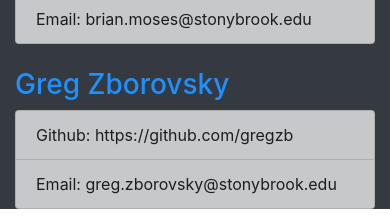
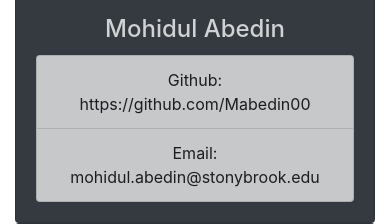
Before and after one commit to bmoses00/SBUHacks2020, a Flask app: page /contacts in a window 390 px wide. Shown: the part 615-839 px from the top of the page. Run offline with Flask 2, Linux system fonts and the light colour scheme; parts of the project's set-up code (start-up, migrations or seed data) failed here and were passed over; some libraries are stand-ins or nearby versions.

Commit message:
fixed contacts page

```diff
--- a/static/css/style.css
+++ b/static/css/style.css
@@ -26,7 +26,7 @@
     height: 400px;
 }
 .name{
-    color:dodgerblue;
+    color:#d1d2d4;
 }
 
 .resource_image{
--- a/static/js/graphs.js
+++ b/static/js/graphs.js
@@ -23,6 +23,9 @@
           columns: [
             sorting_arr,
           ],
+          colors: {
+               officer_ranking: "#ff0000"
+             },
           types: {
             officer_ranking: "bar"
           }
--- a/templates/contacts.html
+++ b/templates/contacts.html
@@ -7,49 +7,47 @@
         </h3>
     </div>
 </div>
-<div class="container bg-dark ">
+<div class="container ">
     <div class="row align-items-center">
-        <div class="col-md-4 contacts" >
-            <div class="name">
-                <h3>Mohidul Abedin </h3>
-            </div>
-        </div>
-        <div class="col-md-8 contacts " >
+        <div class="col-md-4 contacts " >
+            <div class="card bg-dark">
+                <div class="card-body text-center">
+                    <p><img class=" img-fluid" src="https://sunlimetech.com/portfolio/boot4menu/assets/imgs/team/img_01.png" alt="card image"></p>
+                    <h4 class="card-title name">Mohidul Abedin</h4>
                     <ul class="list-group">
                         <li class="list-group-item list-group-item-dark contact_info">Github: https://github.com/Mabedin00 </li>
                         <li class="list-group-item list-group-item-dark contact_info">Email: mohidul.abedin@stonybrook.edu </li>
                     </ul>
                 </div>
             </div>
-    <br>
-    <div class="row align-items-center">
-        <div class="col-md-4 contacts" >
-            <div class="name">
-                <h3>Brian Moses  </h3>
         </div>
-        </div>
-        <div class="col-md-8 contacts " >
+        <div class="col-md-4 contacts " >
+            <div class="card bg-dark">
+                <div class="card-body text-center">
+                    <p><img class=" img-fluid" src="https://sunlimetech.com/portfolio/boot4menu/assets/imgs/team/img_01.png" alt="card image"></p>
+                    <h4 class="card-title name">Brian Moses</h4>
                     <ul class="list-group">
-                <li class="list-group-item list-group-item-dark contact_info">Github: https://github.com/bmoses00 </li>
-                <li class="list-group-item list-group-item-dark contact_info">Email: brian.moses@stonybrook.edu </li>
+                        <li class="list-group-item list-group-item-dark contact_info">Github <br> https://github.com/bmoses00 </li>
+                        <li class="list-group-item list-group-item-dark contact_info">Email: <br>  brian.moses@stonybrook.edu </li>
                     </ul>
                 </div>
             </div>
-    <br>
-    <div class="row align-items-center">
-        <div class="col-md-4 contacts" >
-            <div class="name">
-                <h3>Greg Zborovsky</h3>
         </div>
-        </div>
-        <div class="col-md-8 contacts " >
+        <div class="col-md-4 contacts " >
+            <div class="card bg-dark">
+                <div class="card-body text-center">
+                    <p><img class=" img-fluid" src="https://sunlimetech.com/portfolio/boot4menu/assets/imgs/team/img_01.png" alt="card image"></p>
+                    <h4 class="card-title name">Greg Zborovsky</h4>
                     <ul class="list-group">
-                <li class="list-group-item list-group-item-dark contact_info">Github: https://github.com/gregzb </li>
+                        <li class="list-group-item list-group-item-dark contact_info">Github: <br> https://github.com/gregzb  </li>
                         <li class="list-group-item list-group-item-dark contact_info">Email: greg.zborovsky@stonybrook.edu</li>
                     </ul>
                 </div>
             </div>
         </div>
+    </div>
+
+</div>
 
 
 {% endblock body %}
```
Lines whose indentation alone changed are shown as unchanged.
